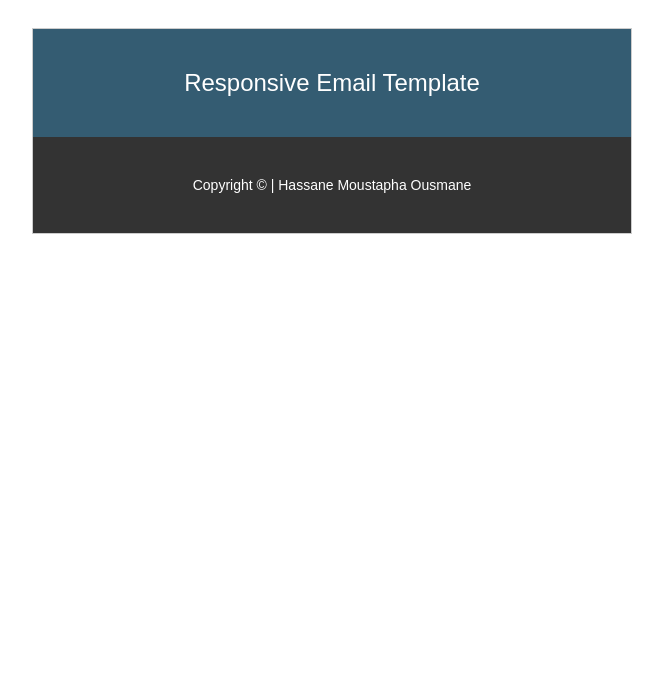
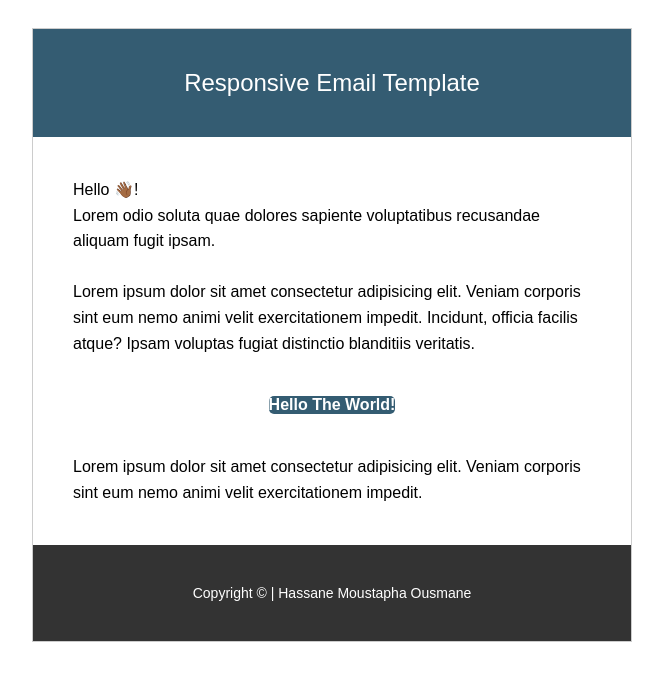
Before and after one commit to hmoustaphaousmane/responsive-html-email-template, a plain HTML site: page index.html in a window 1280 px wide. Shown: the whole page, without its empty margins (308-971 px from the left). Drawn offline with Linux system fonts and the light colour scheme.

Commit message:
feat: add email main content (body)

```diff
--- a/index.html
+++ b/index.html
@@ -27,6 +27,40 @@
           </tr>
           <!-- Header -->
 
+          <!-- Body -->
+
+          <tr>
+            <!--Main message of the emailhas a font size of 16px and line height of 1.6 for better readability, and is aligned to the left. -->
+            <td class="body" style="padding: 40px; text-align: left; font-size: 16px; line-height: 1.6">
+              Hello 👋🏾!<br />
+              Lorem odio soluta quae dolores sapiente voluptatibus recusandae aliquam fugit ipsam. <br /> <br />
+              Lorem ipsum dolor sit amet consectetur adipisicing elit. Veniam corporis sint eum nemo animi velit exercitationem impedit. Incidunt, officia facilis  atque? Ipsam voluptas fugiat distinctio blanditiis veritatis.
+            </td>
+          </tr>
+
+          <!-- Call To Action Button -->
+          <tr>
+            <td style="padding: 0px 40px 0px 40px; text-align: center;">
+              <!-- CTA Button -->
+              <table cellspacing="0" cellpadding="0" style="margin: auto;">
+                <tr>
+                  <td align="center" style="background-color: #345C72; padding: 10px, 20px; border-radius: 5px;"> <!--The CTA button has a background color that matches the header, rounded corner, and bold white text.-->
+                    <a href="#" _target="blank" style="color: #ffffff; text-decoration: none; font-weight: bold;">
+                      Hello The World!
+                    </a> <!-- The link is styled to remove the underline (`text-decoration: none`) and is linked to the a webpage where recipients can "Book a Free Consulting."-->
+                  </td>
+                </tr>
+              </table>
+            </td>
+          </tr>
+
+          <tr>
+            <td class="body" style="padding: 40px; text-align: left; font-size: 16px; line-height: 1.6;">
+              Lorem ipsum dolor sit amet consectetur adipisicing elit. Veniam corporis sint eum nemo animi velit exercitationem impedit.
+            </td>
+          </tr>
+          <!-- Body -->
+
           <!-- Footer -->
           <!-- TODO: Add links and other contact details to the footer. -->
           <tr>
```
